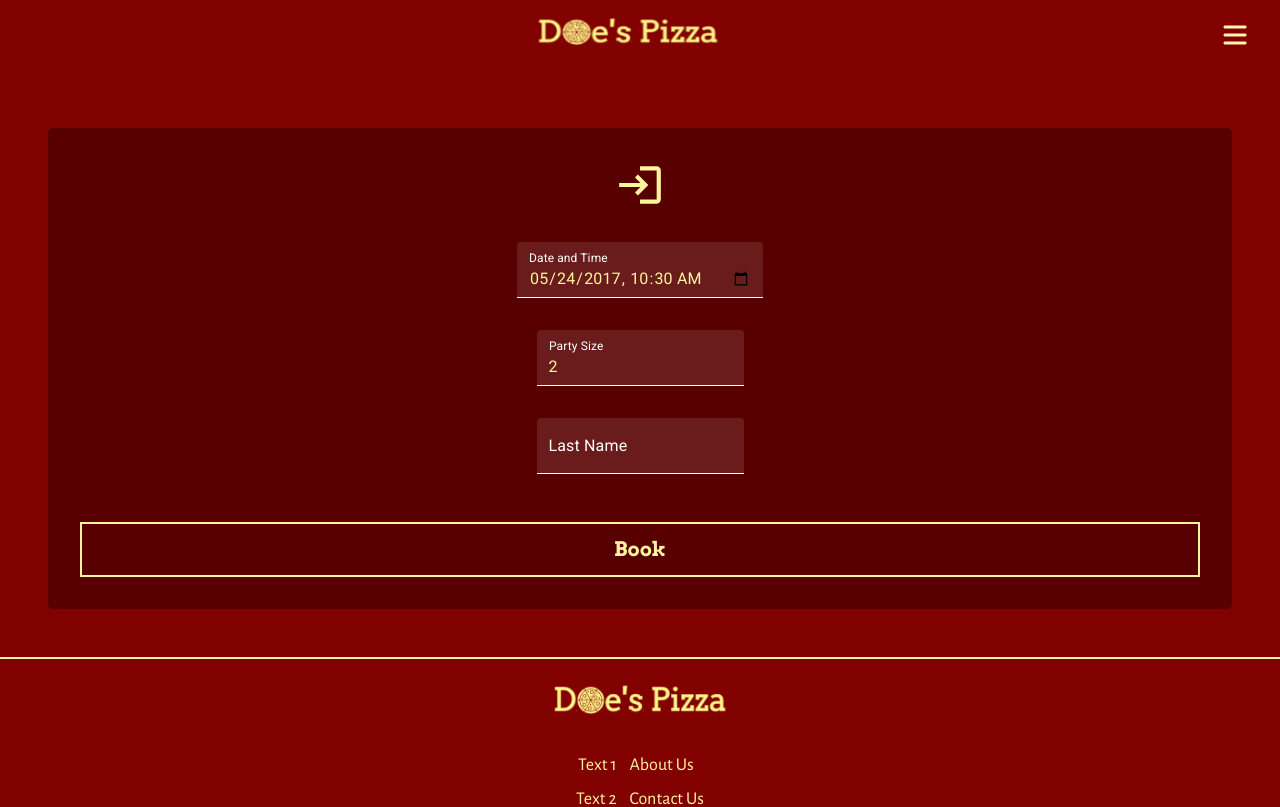
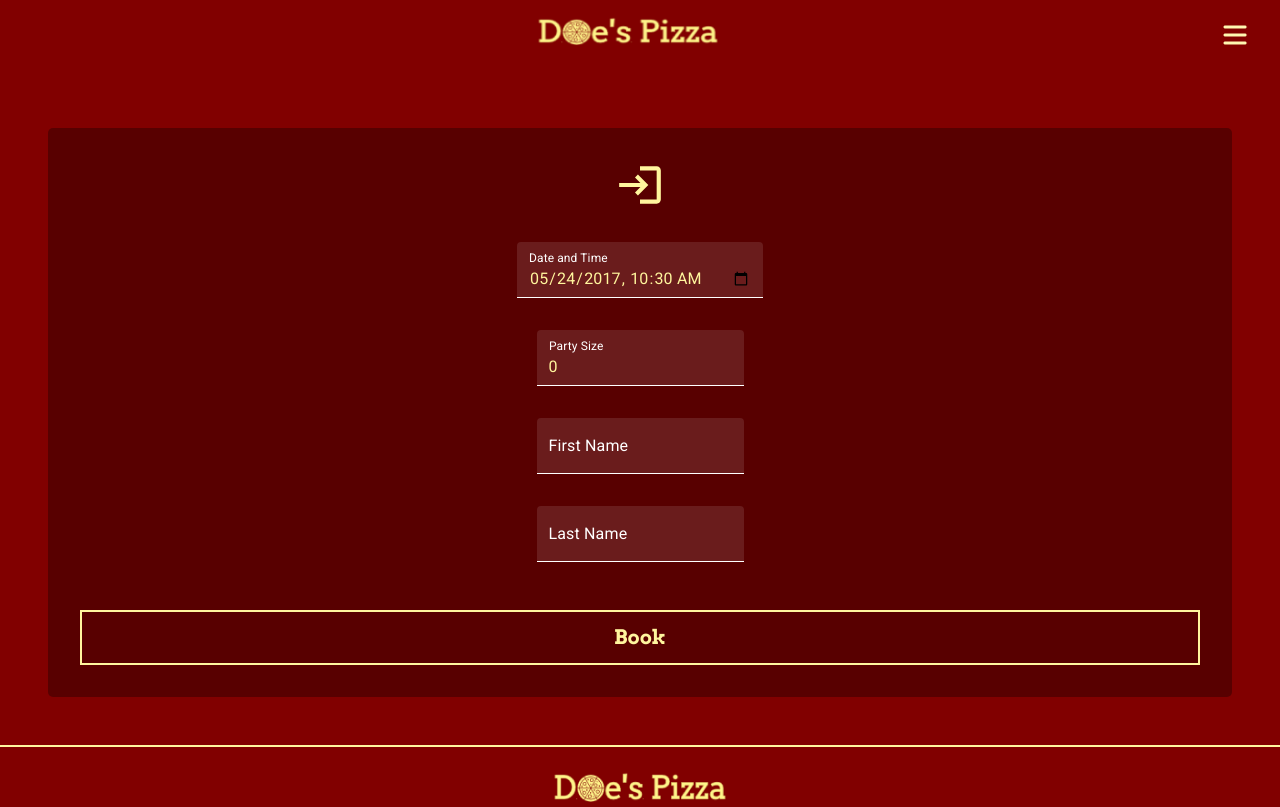
Before and after one commit to Techoplite/Doe-s-Pizza, a Next.js app: page /book-now in a window 1280 px wide. Shown: the top 807 px of the page. Built offline with nearby package versions, Linux system fonts and the light colour scheme; a web font is replaced by a local one.

Commit message:
Add Initial functionality to booking system

```diff
--- a/pages/book-now/index.tsx
+++ b/pages/book-now/index.tsx
@@ -1,4 +1,4 @@
-import React from 'react'
+import React, { ChangeEvent, useState } from 'react'
 import Navbar from '../components/Navbar'
 import styles from "../../styles/BookNow.module.scss";
 import Footer from '../components/Footer';
@@ -9,6 +9,9 @@ import { yellow } from '@mui/material/colors';
 import { styled } from '@mui/material/styles';
 import { store } from '../../redux/store'
 import { Provider } from 'react-redux'
+import { useAppDispatch } from '../../redux/hooks';
+import { addBooking } from '../../redux/booking/bookingSlice';
+import AlertDialog from '../components/AlertDialog';
 
 
 const TextInput = styled(TextField)({
@@ -44,42 +47,179 @@ const TextInput = styled(TextField)({
   }
 });
 
-// TODO: datetime to be dynamic
+// TODO: AlertDialog background color not working
+const StyledDialog = styled(AlertDialog)({
+  '& .MuiDialog-paper': {
+      backgroundColor: yellow[200]
+  }
+});
+
 
 export default function LogIn() {
+  // TODO: datetime to be dynamic
+  const initialState = {
+    dateTime: '2017-05-24T10:30',
+    partySize: 0,
+    firstName: '',
+    lastName: '',
+  }
+  // eslint-disable-next-line react-hooks/rules-of-hooks
+  const [form, setForm] = useState(initialState)
+  // eslint-disable-next-line react-hooks/rules-of-hooks
+  const [openDialog, setOpenDialog] = useState(false)
+  const initialErrors = {
+    dateTime: '',
+    partySize: '',
+    firstName: '',
+    lastName: '',
+  }
+  // eslint-disable-next-line react-hooks/rules-of-hooks
+  const [errors, setErrors] = useState(initialErrors)
+  const handleChange = (event: ChangeEvent<HTMLInputElement>) => {
+    const name = event.target.id;
+    const value = event.target.value;
+    setForm(values => ({ ...values, [name]: value }))
+  }
+  // eslint-disable-next-line react-hooks/rules-of-hooks
+  const dispatch = useAppDispatch()
+  const isFormValid = () => {
+    let isValid = true
+    if (!form.dateTime) {
+      isValid = false
+      // Username cannot be empty
+      setErrors(prevErrors => {
+        return { ...prevErrors, dateTime: 'This field is required.' }
+      })
+    } else {
+      setErrors((prevErrors => {
+        return { ...prevErrors, dateTime: '' }
+      }))
+    }
+    if (!form.partySize) {
+      // Password cannot be empty
+      isValid = false
+      setErrors(prevErrors => {
+        return { ...prevErrors, partySize: 'This field is required.' }
+      })
+    } else {
+      setErrors(prevErrors => {
+        return { ...prevErrors, partySize: '' }
+      })
+    }
+    if (!form.firstName) {
+      isValid = false
+      setErrors(prevErrors => {
+        return {
+          ...prevErrors,
+          firstName: 'This field is required.'
+        }
+      })
+
+    } else {
+      setErrors(prevErrors => {
+        return {
+          ...prevErrors,
+          firstName: ''
+        }
+      })
+    }
+    if (!form.lastName) {
+      isValid = false
+      setErrors(prevErrors => {
+        return {
+          ...prevErrors,
+          lastName: 'This field is required.'
+        }
+      })
+
+    } else {
+      setErrors(prevErrors => {
+        return {
+          ...prevErrors,
+          lastName: ''
+        }
+      })
+    }
+    return isValid
+  }
+  const getInputError = (inputId: string) => {
+    for (const [key, value] of Object.entries(errors)) {
+      if (key === inputId && value !== '') {
+        return true
+      }
+    }
+  }
+  const handleSubmitForm = () => {
+    isFormValid() && dispatch(addBooking(form)) && setOpenDialog(true)
+
+  }
+
   return (
     <Provider store={store}>
       <div className={styles['container']}>
+        <StyledDialog
+                    openDialog={openDialog}
+                    setOpenDialog={setOpenDialog}
+                    title="Booking Successful"
+                    message={`You have successfully booked for ${form.partySize} people on the ${form.dateTime}`}
+                    successRedirect='/'
+                />
         <Navbar />
         <div className={styles['card']}>
           <LoginIcon sx={{ color: yellow[200], fontSize: 50, marginBottom: '1rem' }} />
           <div className={styles['input']}>
             <TextInput
-                            id="date-time"
+              id="dateTime"
               label="Date and Time"
               variant="filled"
               type='datetime-local'
-                            defaultValue="2017-05-24T10:30"
+              value={form.dateTime}
+              onChange={handleChange}
+              helperText={errors.dateTime}
+              error={getInputError('dateTime')}
             />
           </div>
           <div className={styles['input']}>
             <TextInput
-                            id="party-size"
+              id="partySize"
               label="Party Size"
               variant="filled"
               type="number"
-                            defaultValue="2"
+              value={form.partySize}
+              onChange={handleChange}
+              helperText={errors.partySize}
+              error={getInputError('partySize')}
             />
           </div>
           <div className={styles['input']}>
             <TextInput
-                            id="last-name"
+              id="firstName"
+              label="First Name"
+              variant="filled"
+              type="text"
+              value={form.firstName}
+              onChange={handleChange}
+              helperText={errors.firstName}
+              error={getInputError('firstName')}
+            />
+          </div>
+          <div className={styles['input']}>
+            <TextInput
+              id="lastName"
               label="Last Name"
               variant="filled"
               type="text"
+              value={form.lastName}
+              onChange={handleChange}
+              helperText={errors.lastName}
+              error={getInputError('lastName')}
             />
           </div>
-                    <DefaultBtn label="Book" className={styles['icon']} />
+          <DefaultBtn
+            label="Book"
+            className={styles['icon']}
+            handler={handleSubmitForm}
+          />
         </div>
         <div className={styles['footer-wrapper']}>
           <Footer />
--- /dev/null
+++ b/redux/booking/bookingSlice.ts
@@ -0,0 +1,33 @@
+import { createSlice, PayloadAction } from "@reduxjs/toolkit";
+import type { RootState } from "../store";
+
+
+
+export interface BookingState {
+  dateTime: string,
+  partySize: number,
+  firstName: string,
+  lastName: string,
+
+}
+const initialState: BookingState = {
+  dateTime: '',
+  partySize: 0,
+  firstName: '',
+  lastName: '',
+};
+export const bookingSlice = createSlice({
+  name: "order",
+  initialState,
+  reducers: {
+    addBooking: (state, action: PayloadAction<BookingState>) => {
+      state.dateTime = action.payload.dateTime
+      state.partySize = action.payload.partySize
+      state.firstName = action.payload.firstName
+      state.lastName = action.payload.lastName
+    }
+  },
+});
+export const { addBooking } = bookingSlice.actions;
+export const bookingState = (state: RootState) => state.booking;
+export default bookingSlice.reducer;
--- a/redux/store.ts
+++ b/redux/store.ts
@@ -1,3 +1,4 @@
+import bookingSlice from "./booking/bookingSlice";
 import yourOrdersSlice from "./yourOrders/yourOrdersSlice";
 import { configureStore } from "@reduxjs/toolkit";
 import menuSlice from "./menu/menuSlice";
@@ -14,6 +15,7 @@ export const store = configureStore({
     auth: authSlice,
     order: orderSlice,
     yourOrders: yourOrdersSlice,
+    booking: bookingSlice,
   },
 });
 
```
Also changed, not shown: public/sw.js. Lines whose indentation alone changed are shown as unchanged.
